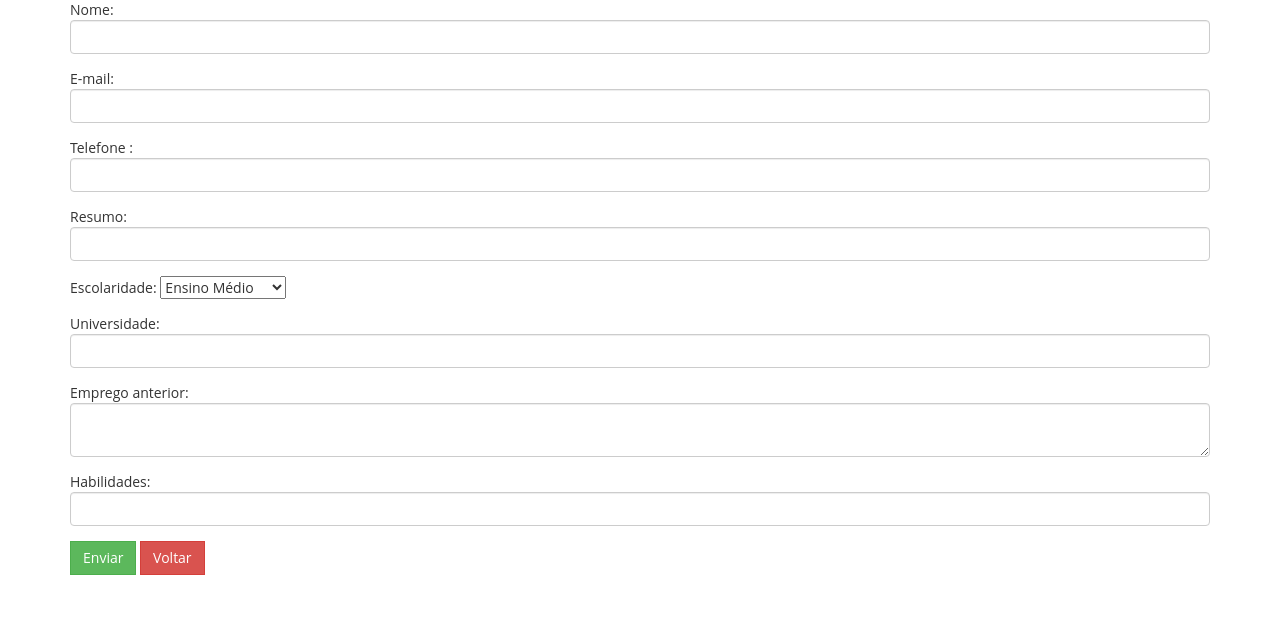
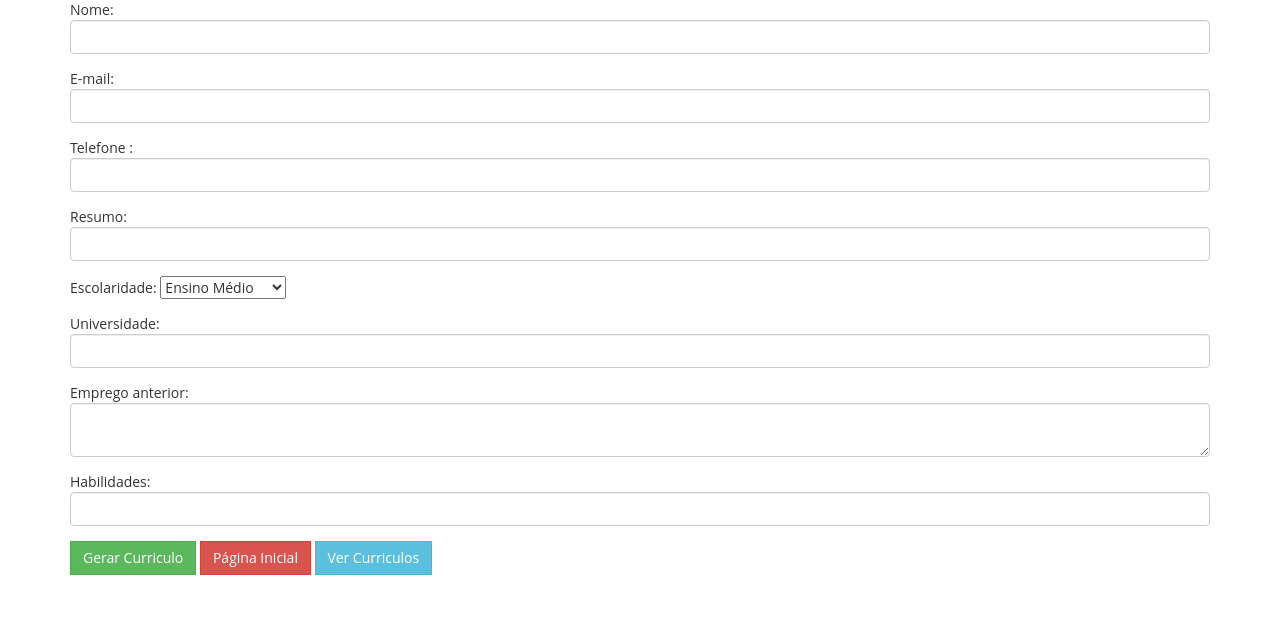
Before and after one commit to alfredostochiero/geradorDeCurriculo, a Django app: page /gerar in a window 1280 px wide. Shown: the top 641 px of the page. Run offline with Django 3.2, Linux system fonts and the light colour scheme.

Commit message:
ajustes nos templates

```diff
--- a/geradorDeCurriculo/urls.py
+++ b/geradorDeCurriculo/urls.py
@@ -22,9 +22,9 @@ from django.conf.urls.static import static
 urlpatterns = [
     path('admin/', admin.site.urls),
     path('',views.home,name='home'),
-    path('gerar', views.form),
+    path('gerar', views.form, name='gerar'),
     path('<int:id>', views.resume, name='resume'),
-    path('perfis',views.list, name='list')
+    path('perfis',views.list, name='perfis')
 
 
 ]
--- a/geradorPdf/models.py
+++ b/geradorPdf/models.py
@@ -8,7 +8,7 @@ class Profile(models.Model):
 
     name = models.CharField('name',max_length=100,null=False)
     email = models.EmailField('email',max_length=100,null=False)
-    phone_number = models.CharField(max_length=10)
+    phone_number = models.CharField(max_length=13)
     sumary = models.TextField('sumary',max_length=500, null=False)
     degree = models.CharField('degree',max_length=200)
     university = models.CharField('university',max_length=100)
--- a/geradorPdf/templates/form.html
+++ b/geradorPdf/templates/form.html
@@ -16,7 +16,7 @@
             </div>
              <div class="form-group">
                 <label for="phone">Telefone : </label>
-                <input type="tel" class="form-control" id="phone" name="phone">
+                <input type="number" class="form-control" id="phone" name="phone" maxlength="12">
             </div>
              <div class="form-group">
                 <label for="sumary">Resumo: </label>
@@ -42,9 +42,10 @@
                 <label for="skills">Habilidades: </label>
                 <input type="text" class="form-control" id="skills" name="skills">
             </div>
-            <input type="submit" value="Enviar" class="btn btn-success">
+            <input type="submit" value="Gerar Curriculo " class="btn btn-success">
 
-            <a href="{% url 'home' %}" class="btn btn-danger">Voltar</a>
+            <a href="{% url 'home' %}" class="btn btn-danger">Página Inicial </a>
+            <a href="{% url 'perfis' %}" class="btn btn-info">Ver Curriculos </a>
     </form>
 
 </div>
--- a/geradorPdf/templates/list.html
+++ b/geradorPdf/templates/list.html
@@ -22,7 +22,8 @@
             </div>
 
             {% endfor %}
-            <a href="{% url 'home' %}" class="btn btn-danger">Voltar</a>
+            <a href="{% url 'home' %}" class="btn btn-danger">Página Inicial </a>
+            <a href="{% url 'gerar' %}" class="btn btn-success">Montar Curriculo </a>
         </div>
     </div>
 
```
Also changed, not shown: geradorDeCurriculo/settings.py (+9 -9 lines), README.txt, db.sqlite3.
